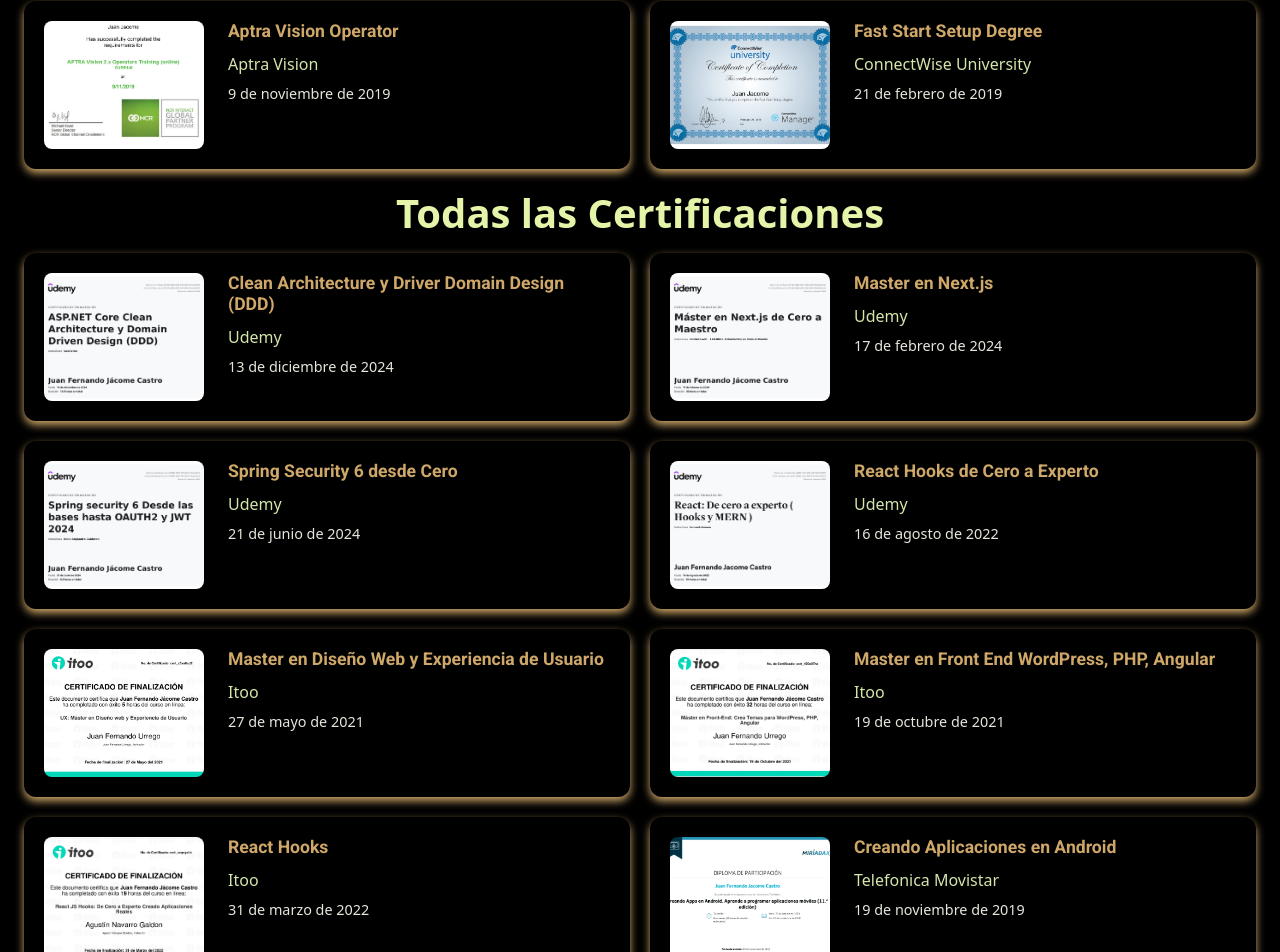
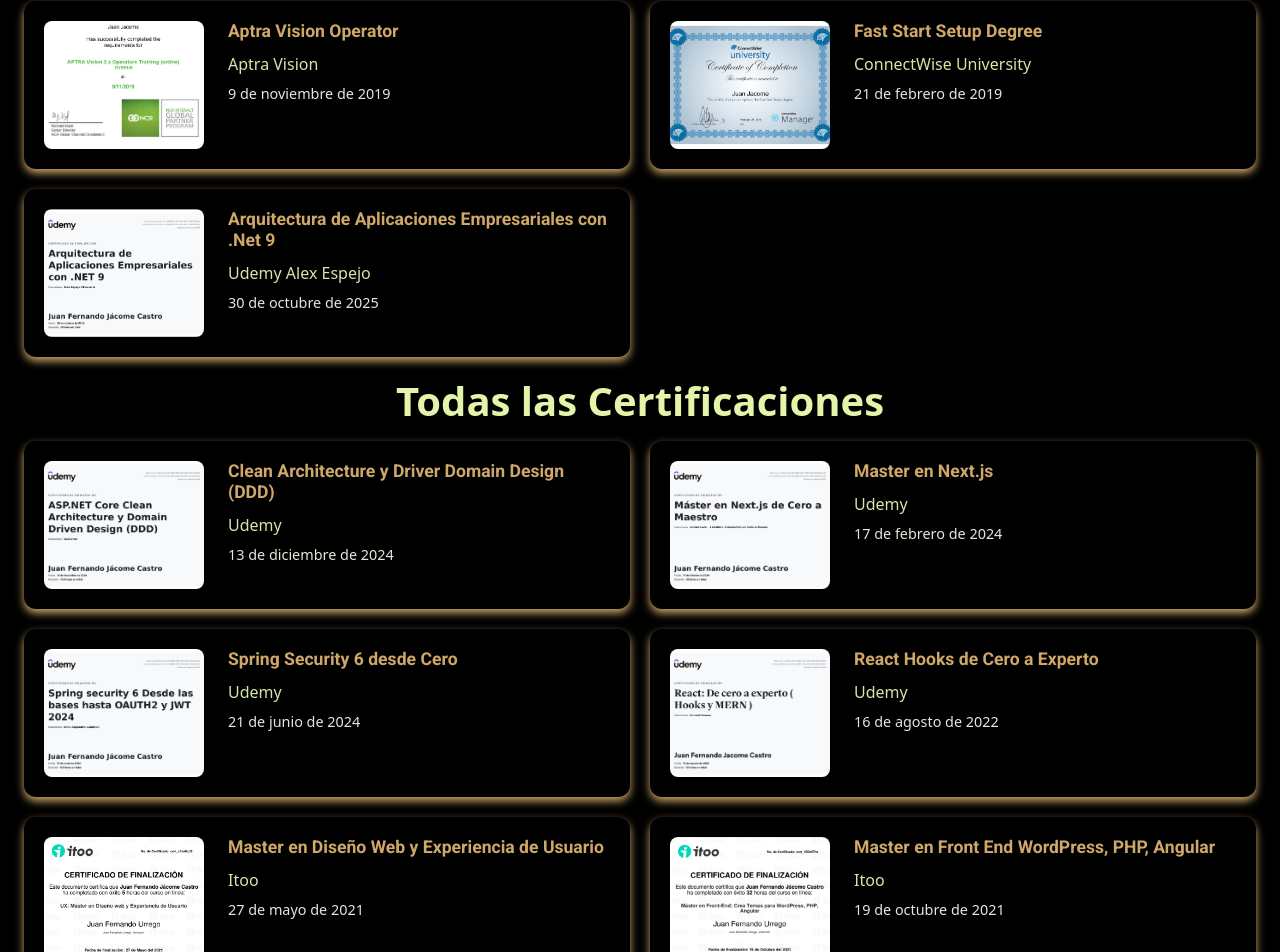
Before and after one commit to JUANFERJA/MiPerfilProfesional, a React (Vite) app: page /certificaciones in a window 1280 px wide. Shown: the part 1549-2501 px from the top of the page. Built offline with nearby package versions, Linux system fonts and the light colour scheme.

Commit message:
Add new certification for Aplicaciones Empresariales

```diff
--- a/src/data/pages/certificacionesData.ts
+++ b/src/data/pages/certificacionesData.ts
@@ -22,6 +22,7 @@
 import udemyMasterNext from '../../assets/certificados/IMAGENES/master en next.jpg';
 import udemySpringSecurity from '../../assets/certificados/IMAGENES/spring security.jpg';
 import udemyReactHooks from '../../assets/certificados/IMAGENES/react hooks de cero a experto.jpg';
+import udemyAplicacionesEmpresariales from '../../assets/certificados/IMAGENES/Aplicaciones empresariales.png';
 
 import itooMasterDiseno from '../../assets/certificados/IMAGENES/ITOO MASTER EN DISEÑO WEB Y EXPERIENCIA DE USUARIO.png';
 import itooMasterFrontend from '../../assets/certificados/IMAGENES/ITOO MASTER EN FRONT END WORDPRESS, PHP, ANGULAR.png';
@@ -369,7 +370,14 @@
             categoria: "Cyber Seguridad",
             fechaObtencion: "2010-07-13"
         },
-
+{
+            id: 40,
+            nombre: "Arquitectura de Aplicaciones Empresariales con .Net 9",
+            institucion: "Udemy Alex Espejo",
+            imagen: udemyAplicacionesEmpresariales,
+            categoria: "Principales",
+            fechaObtencion: "2025-10-30"
+        },
 
 
     ];
```
